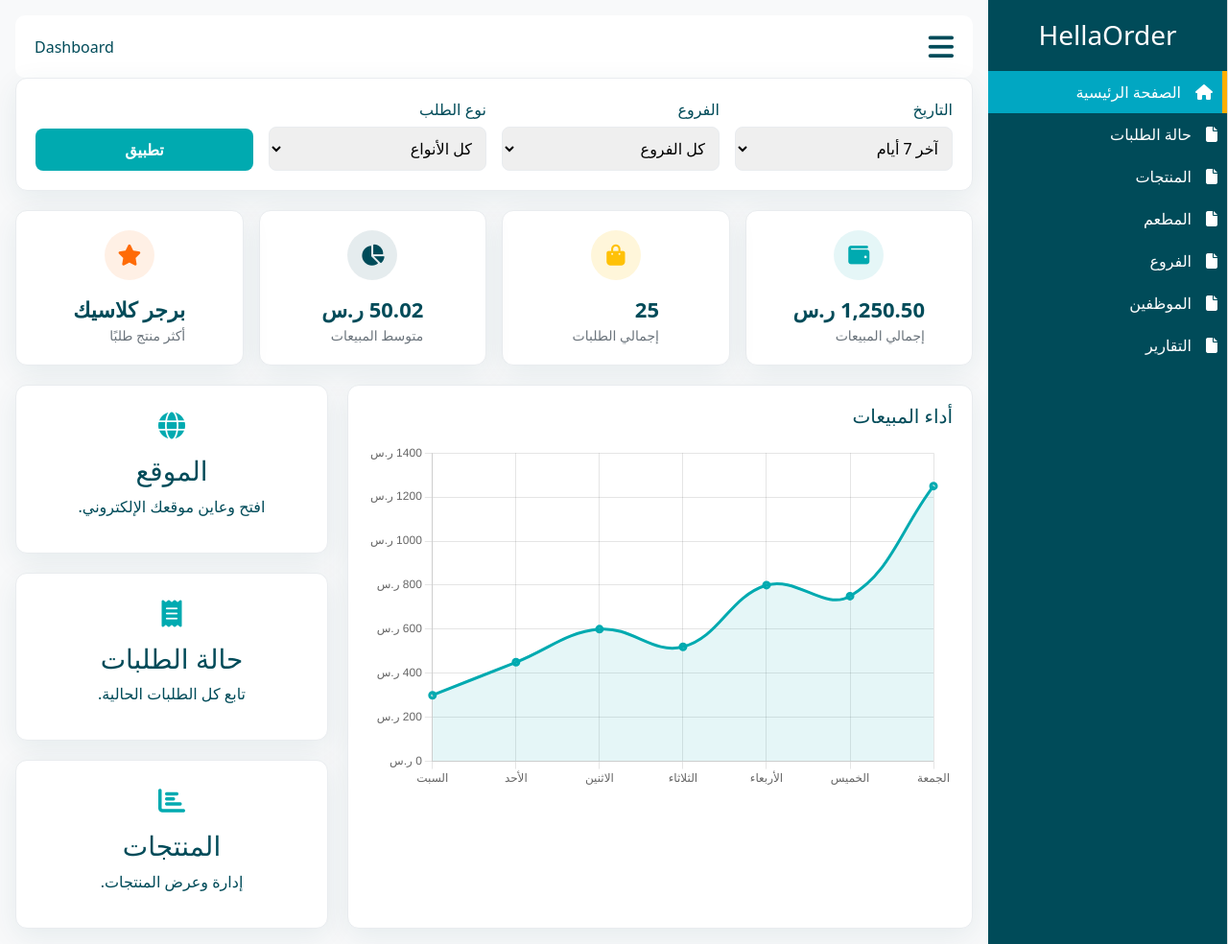
After one commit to Turki20/HallaOrder, a Django app: page /dashboard/ in a window 1280 px wide. The commit adds this page. Shown: the whole page at 96% size. Run offline with Django 5.2, Linux system fonts and the light colour scheme; some libraries are stand-ins or nearby versions.

Commit message:
dashboard

```diff
--- a/hallaOrder/urls.py
+++ b/hallaOrder/urls.py
@@ -27,5 +27,6 @@ urlpatterns = [
     path('users/', include('users.urls')),
     path("", include("websites.urls")),
     path("", include('orders.urls')),
-    path('', include('payments.urls'))
+    path('', include('payments.urls')),
+    path('', include('reports.urls'))
 ] + static(settings.MEDIA_URL, document_root=settings.MEDIA_ROOT)
--- a/home/templates/home/base.html
+++ b/home/templates/home/base.html
@@ -37,8 +37,8 @@
             {% endif %}
             <ul>
 
-                <li class="{% if current_page == 'home' %}active{% endif %}">
-                    <a href="#"><i class="fa-solid fa-house"></i>الصفحة الرئيسية</a>
+                <li class="{% if current_page == 'reports:dashboard' %}active{% endif %}">
+                    <a href="{% url 'reports:dashboard' %}"><i class="fa-solid fa-house"></i>الصفحة الرئيسية</a>
                 </li>
                 <li class="{% if current_page == 'orders:order_board' %}active{% endif %}">
                   <a href="{% url 'orders:order_board' %}"><i class="fa-solid fa-file"></i>حالة الطلبات</a>
--- /dev/null
+++ b/reports/templates/reports/dashboard.html
@@ -0,0 +1,191 @@
+{% extends "home/base.html" %}
+{% load static %}
+
+{% block title %}لوحة التحكم - HalaOrder{% endblock title %}
+
+{% block style %}
+{# Scoped styles to this page only #}
+<style>
+  :root {
+    --primary-teal: #00AAB0;
+    --primary-yellow: #FFC107;
+    --dark-teal: #004B59;
+    --border-color: #e9ecef;
+  }
+
+  .dashboard-analytics .card {
+    background: #fff;
+    padding: 20px;
+    border-radius: 12px;
+    box-shadow: 0 8px 30px rgba(0, 75, 89, 0.08);
+    border: 1px solid var(--border-color);
+  }
+
+  .dashboard-analytics .dashboard-filters {
+    display: grid;
+    grid-template-columns: repeat(4, 1fr);
+    gap: 16px;
+    margin-bottom: 20px;
+  }
+  .dashboard-analytics .dashboard-filters .filter-group {
+    display: flex; flex-direction: column; gap: 6px;
+  }
+  .dashboard-analytics .dashboard-filters select {
+    width: 100%; padding: 10px; border: 1px solid var(--border-color); border-radius: 8px;
+  }
+  .dashboard-analytics .filter-button {
+    align-self: end;
+    background-color: var(--primary-teal); color: #fff; border: 0; padding: 10px 16px; border-radius: 8px; font-weight: 700;
+  }
+
+  /* KPI cards */
+  .dashboard-analytics .kpi-cards {
+    display: grid;
+    grid-template-columns: 1fr;
+    gap: 16px;
+    margin-bottom: 20px;
+  }
+  @media (min-width: 992px) {
+    .dashboard-analytics .kpi-cards { grid-template-columns: repeat(4, 1fr); }
+  }
+  .dashboard-analytics .kpi-card { display: flex; align-items: center; gap: 14px; }
+  .dashboard-analytics .kpi-card .icon {
+    font-size: 22px; width: 52px; height: 52px; border-radius: 50%;
+    display:flex; align-items:center; justify-content:center; flex-shrink:0;
+  }
+  .icon-sales   { background-color: rgba(0,170,176,0.1); color: var(--primary-teal); }
+  .icon-orders  { background-color: rgba(255,193,7,0.15); color: var(--primary-yellow); }
+  .icon-avg     { background-color: rgba(0,75,89,0.1); color: var(--dark-teal); }
+  .icon-product { background-color: rgba(255,107,7,0.1); color: #ff6b07; }
+  .dashboard-analytics .kpi-card .value { font-size: 22px; font-weight: 700; }
+  .dashboard-analytics .kpi-card .title { margin: 0; font-size: 14px; color: #6c757d; }
+
+  /* chart + actions grid */
+  .dashboard-analytics .grid-2-1 {
+    display: grid; gap: 20px;
+    grid-template-columns: 1fr;
+  }
+  @media (min-width: 1200px) {
+    .dashboard-analytics .grid-2-1 { grid-template-columns: 2fr 1fr; }
+  }
+  .dashboard-analytics .chart-wrapper { position: relative; height: 360px; width: 100%; }
+  .dashboard-analytics .action-col { display: flex; flex-direction: column; gap: 20px; }
+  .dashboard-analytics .action-card {
+    text-decoration: none; color: var(--dark-teal); text-align: center; transition: transform .2s;
+  }
+  .dashboard-analytics .action-card:hover { transform: translateY(-4px); }
+  .dashboard-analytics .action-card .icon { font-size: 28px; color: var(--primary-teal); margin-bottom: 10px; }
+</style>
+{% endblock style %}
+
+{% block dashboard_content %}
+<div class="dashboard-analytics">
+
+  <!-- Filters -->
+  <section class="dashboard-filters card">
+    <div class="filter-group">
+      <label for="date-filter">التاريخ</label>
+      <select id="date-filter">
+        <option value="week">آخر 7 أيام</option>
+        <option value="month">آخر 30 يوم</option>
+      </select>
+    </div>
+    <div class="filter-group">
+      <label for="branch-filter">الفروع</label>
+      <select id="branch-filter">
+        <option value="all">كل الفروع</option>
+        <option value="all"></option>
+        <option value="all"></option>
+      </select>
+    </div>
+    <div class="filter-group">
+      <label for="order-type-filter">نوع الطلب</label>
+      <select id="order-type-filter">
+        <option value="all">كل الأنواع</option>
+      </select>
+    </div>
+    <button class="filter-button">تطبيق</button>
+  </section>
+
+  <!-- KPIs -->
+  <section class="kpi-cards">
+    <div class="kpi-card card">
+      <div class="icon icon-sales"><i class="fas fa-wallet"></i></div>
+      <div class="info"><span class="value">1,250.50 ر.س</span><p class="title">إجمالي المبيعات</p></div>
+    </div>
+    <div class="kpi-card card">
+      <div class="icon icon-orders"><i class="fas fa-shopping-bag"></i></div>
+      <div class="info"><span class="value">25</span><p class="title">إجمالي الطلبات</p></div>
+    </div>
+    <div class="kpi-card card">
+      <div class="icon icon-avg"><i class="fas fa-chart-pie"></i></div>
+      <div class="info"><span class="value">50.02 ر.س</span><p class="title">متوسط المبيعات</p></div>
+    </div>
+    <div class="kpi-card card">
+      <div class="icon icon-product"><i class="fas fa-star"></i></div>
+      <div class="info"><span class="value">برجر كلاسيك</span><p class="title">أكثر منتج طلبًا</p></div>
+    </div>
+  </section>
+
+  <!-- Chart + Actions -->
+  <div class="grid-2-1">
+    <section class="card">
+      <h2 class="mb-3" style="font-size: 20px;">أداء المبيعات</h2>
+      <div class="chart-wrapper">
+        <canvas id="salesChart"></canvas>
+      </div>
+    </section>
+
+    <div class="action-col">
+      <a href="{% url 'websites:site_home' request.user.restaurants.id %}" class="action-card card">
+        <div class="icon"><i class="fas fa-globe"></i></div>
+        <h3>الموقع</h3>
+        <p>افتح وعاين موقعك الإلكتروني.</p>
+      </a>
+      <a href="{% url 'orders:order_board' %}" class="action-card card">
+        <div class="icon"><i class="fas fa-receipt"></i></div>
+        <h3>حالة الطلبات</h3>
+        <p>تابع كل الطلبات الحالية.</p>
+      </a>
+      <a href="{% url 'menu:menu_view' %}" class="action-card card">
+        <div class="icon"><i class="fas fa-chart-bar"></i></div>
+        <h3>المنتجات</h3>
+        <p>إدارة وعرض المنتجات.</p>
+      </a>
+    </div>
+  </div>
+</div>
+
+{# Chart.js CDN (safe to include inside the block) #}
+<script src="https://cdn.jsdelivr.net/npm/chart.js"></script>
+<script>
+  (function () {
+    const el = document.getElementById('salesChart');
+    if (!el) return;
+    const ctx = el.getContext('2d');
+    new Chart(ctx, {
+      type: 'line',
+      data: {
+        labels: ['السبت','الأحد','الاثنين','الثلاثاء','الأربعاء','الخميس','الجمعة'],
+        datasets: [{
+          label: 'المبيعات (ر.س)',
+          data: [300, 450, 600, 520, 800, 750, 1250],
+          backgroundColor: 'rgba(0, 170, 176, 0.1)',
+          borderColor: '#00AAB0',
+          borderWidth: 3,
+          fill: true,
+          tension: 0.4
+        }]
+      },
+      options: {
+        responsive: true,
+        maintainAspectRatio: false,
+        scales: {
+          y: { beginAtZero: true, ticks: { callback: v => v + ' ر.س' } }
+        },
+        plugins: { legend: { display: false } }
+      }
+    });
+  })();
+</script>
+{% endblock dashboard_content %}
--- /dev/null
+++ b/reports/urls.py
@@ -0,0 +1,8 @@
+from django.urls import path
+from . import views
+
+app_name= 'reports'
+
+urlpatterns = [
+      path("dashboard/", views.dashboard_view, name="dashboard"),
+]
--- a/reports/views.py
+++ b/reports/views.py
@@ -1,3 +1,10 @@
 from django.shortcuts import render
+from django.http import HttpRequest, HttpResponse
 
 # Create your views here.
+
+def dashboard_view(request: HttpRequest) -> HttpResponse:
+    context={
+       "current_page": "reports:dashboard"
+    }
+    return render(request, "reports/dashboard.html" , context)
```
Also changed, not shown: media/images/food/ClassicCheeseBurger_9.jpg (added).
